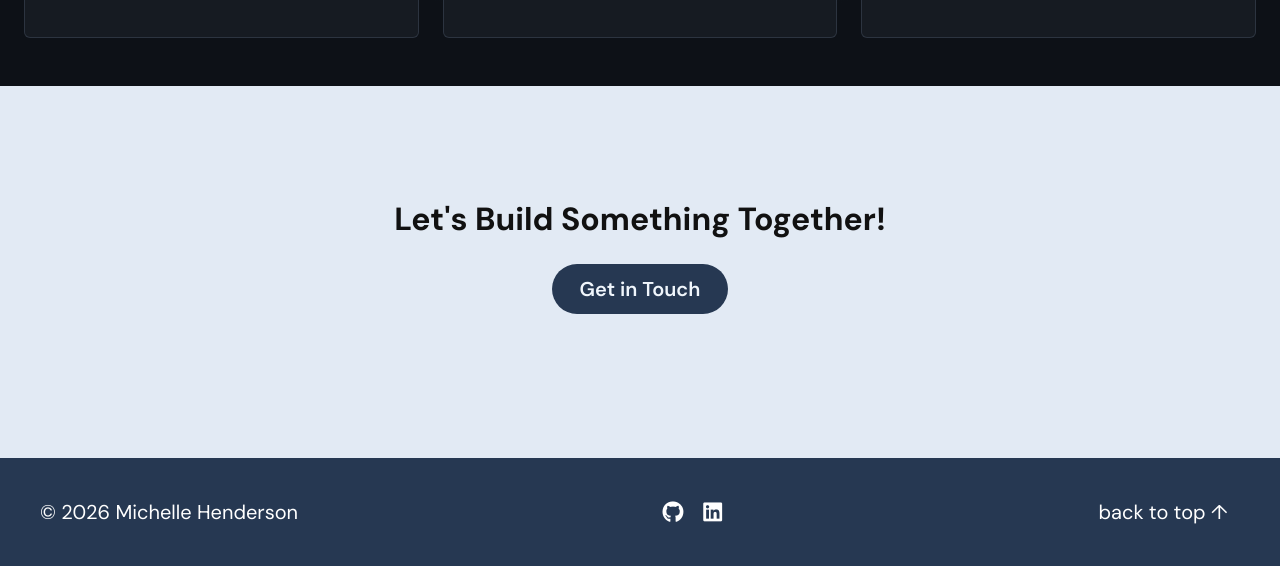
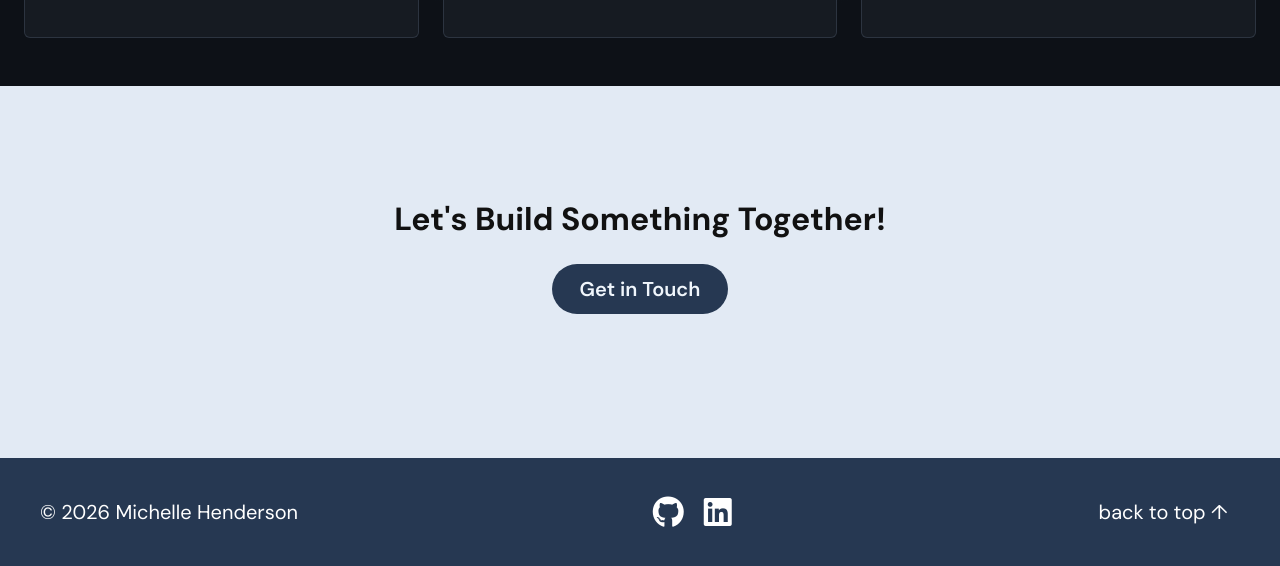
Before and after one commit to michellehendersondev/portfolio-site, a plain HTML site: page index.html in a window 1280 px wide. Shown: the part 1908-2474 px from the top of the page. Drawn offline with Linux system fonts and the light colour scheme.

Commit message:
Update style.css

```diff
--- a/style.css
+++ b/style.css
@@ -329,6 +329,11 @@ a:active{color:var( --text-on-light);
   transition: color 0.2s ease, transform 0.2s ease;
 }
 
+.footer-social .fa-brands {
+    font-size: 2rem;
+}
+
+
 /* Hover and focus states for interactivity */
 .site-footer a:hover i,
 .site-footer a:focus i {
```
